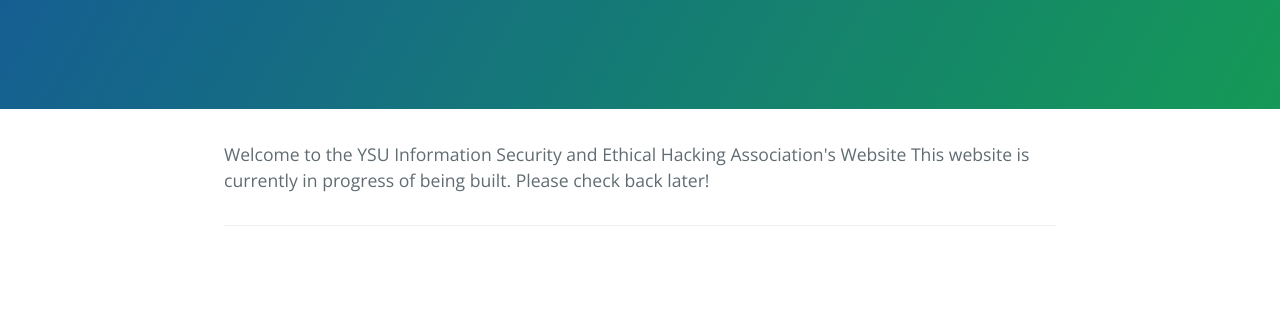
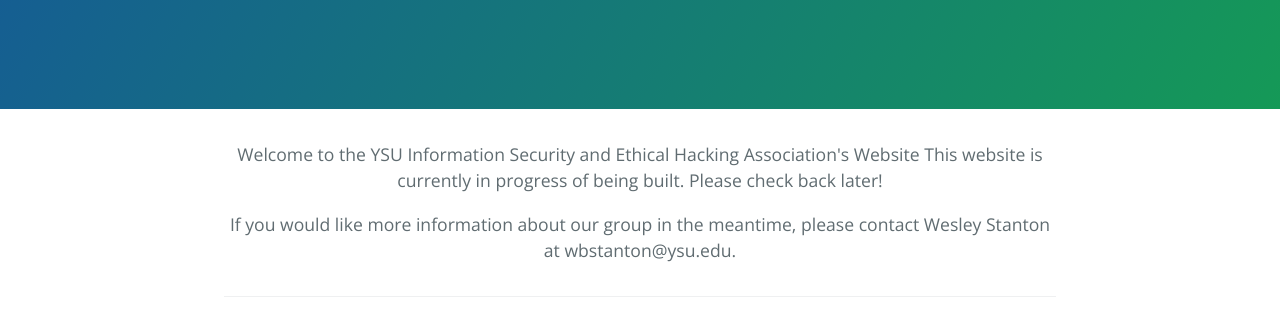
Before and after one commit to YSUISEHA/ysuiseha.github.io, a plain HTML site: page index.html in a window 1280 px wide. Shown: the part 286-622 px from the top of the page. Drawn offline with nearby package versions, Linux system fonts and the light colour scheme.

Commit message:
Update index.html

```diff
--- a/index.html
+++ b/index.html
@@ -16,8 +16,12 @@
     </section>
 
     <section class="main-content">
-      <p>Welcome to the YSU Information Security and Ethical Hacking Association's Website
-This website is currently in progress of being built. Please check back later!</p>
+      <div align="center">
+        <p>Welcome to the YSU Information Security and Ethical Hacking Association's Website
+          This website is currently in progress of being built. Please check back later!</p>
+
+          <p> If you would like more information about our group in the meantime, please contact Wesley Stanton at wbstanton@ysu.edu.</p>
+      </div>
 
       <footer class="site-footer">
 
```
